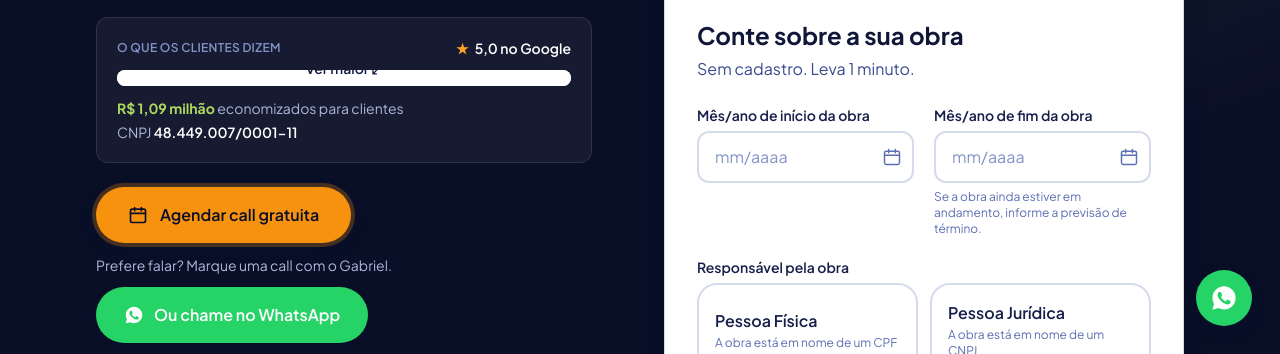
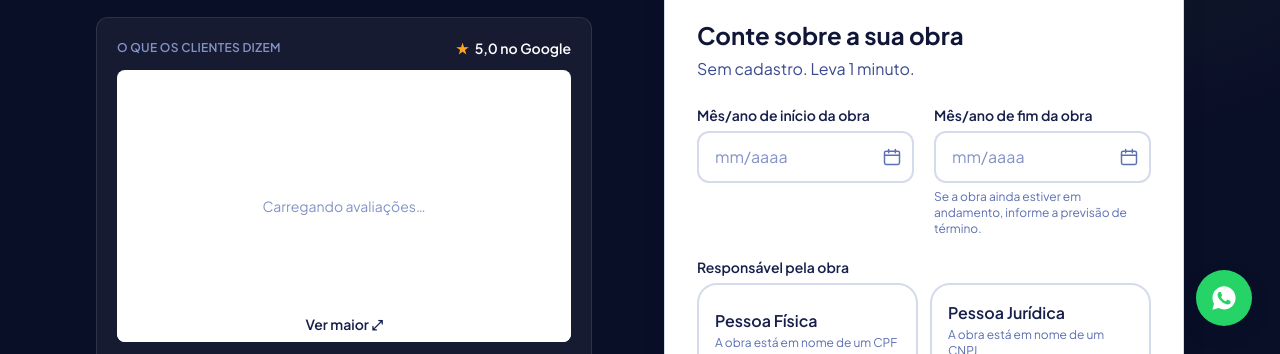
Before and after one commit to zanelotti/gabriel-zaneloti-site, a React (Vite) app: page / in a window 1280 px wide. Shown: the part 446-800 px from the top of the page. Built offline with nearby package versions, Linux system fonts and the light colour scheme; no server answers.

Commit message:
Site: corrige a página pulando ao carregar (avaliações e fonte)

```diff
--- a/index.html
+++ b/index.html
@@ -53,7 +53,7 @@
     <link rel="preconnect" href="https://fonts.googleapis.com" />
     <link rel="preconnect" href="https://fonts.gstatic.com" crossorigin />
     <link
-      href="https://fonts.googleapis.com/css2?family=Plus+Jakarta+Sans:wght@400;600;700;800&display=swap"
+      href="https://fonts.googleapis.com/css2?family=Plus+Jakarta+Sans:wght@400;600;700;800&display=optional"
       rel="stylesheet"
     />
 
--- a/src/components/Provas.tsx
+++ b/src/components/Provas.tsx
@@ -84,7 +84,8 @@ export function Provas() {
             className={
               aberto
                 ? 'fixed inset-x-3 top-1/2 z-[61] mx-auto max-h-[90vh] max-w-5xl -translate-y-1/2 overflow-auto rounded-xl2 bg-white p-4 shadow-card sm:inset-x-6 sm:p-6'
-                : 'relative mt-3 max-h-[17rem] overflow-hidden rounded-lg bg-white p-2'
+                : // Altura FIXA (não só máxima): o quadro do Trustindex carrega depois da página e, sem isso, empurrava a calculadora para baixo.
+                  'relative mt-3 h-[17rem] overflow-hidden rounded-lg bg-white p-2'
             }
           >
             {aberto && (
@@ -99,7 +100,12 @@ export function Provas() {
                 </button>
               </div>
             )}
-            <div ref={caixa} className="provas-trustindex" />
+            {!aberto && (
+              <p className="absolute inset-x-0 top-1/2 -translate-y-1/2 text-center text-sm text-navy-300" aria-hidden="true">
+                Carregando avaliações…
+              </p>
+            )}
+            <div ref={caixa} className="provas-trustindex relative bg-white" />
             {!aberto && (
               <button
                 type="button"
```
Also changed, not shown: 1 other file (tests, documents, lock files or other folders).
